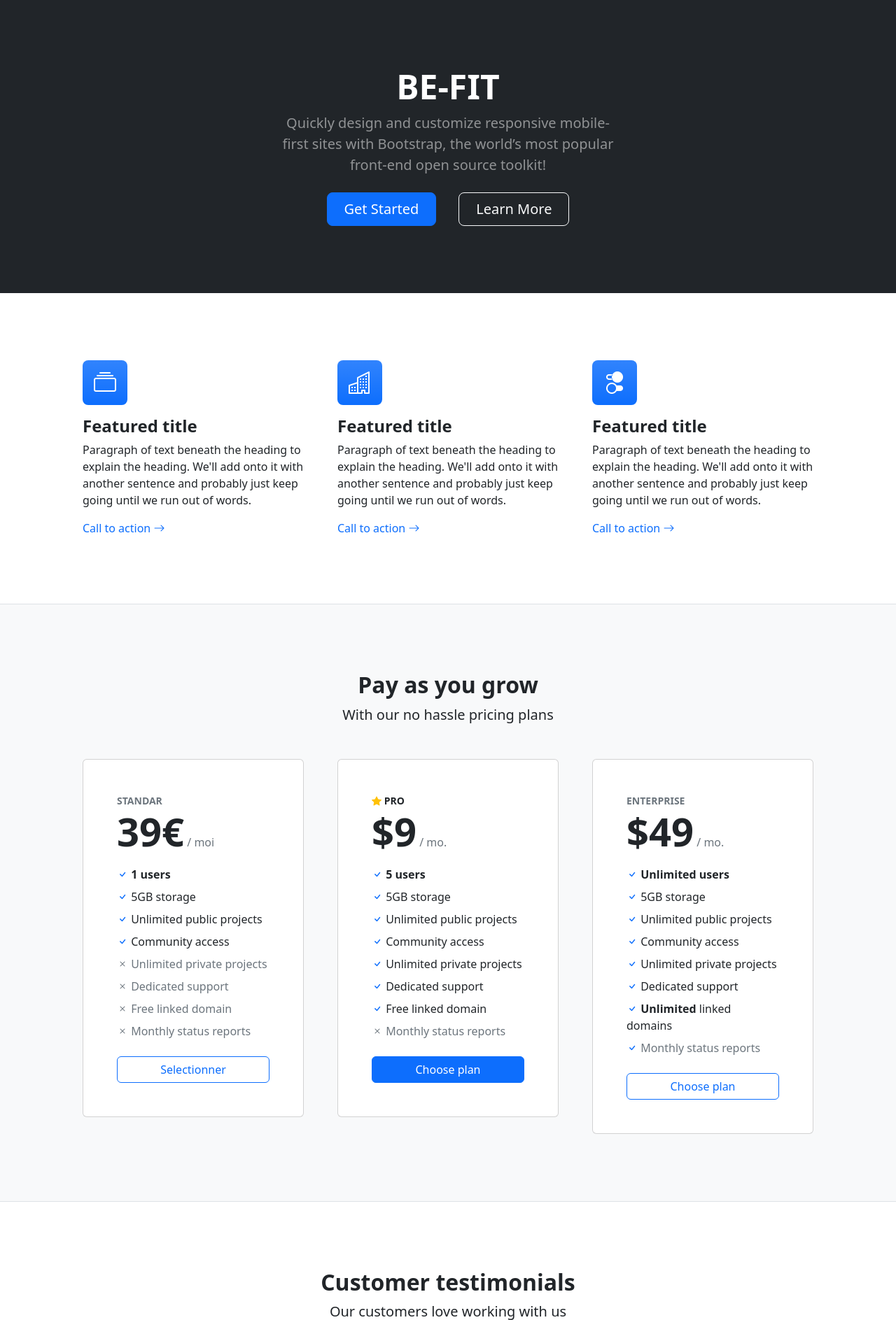
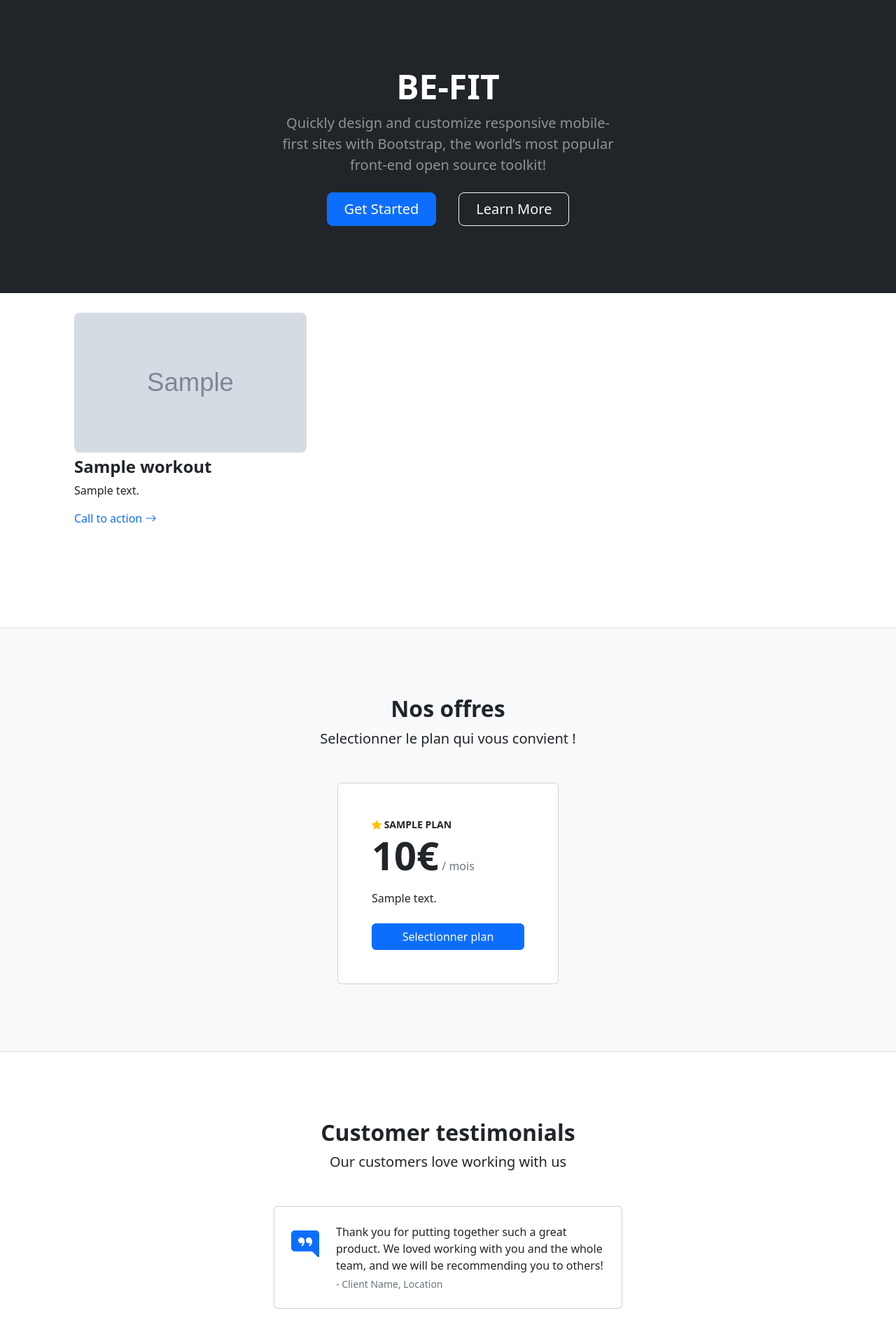
Before and after one commit to DipsLoco/TFE_2024, a Django app: template gym_app/templates/home.html in a window 1280 px wide. Shown: the part 57-1944 px from the top of the page at 70% size. Run offline with Django 4.2, Linux system fonts and the light colour scheme; the template is opened without the code that fills it: values that come from a table or form of the project are taken from there, others are empty; tables that the repository leaves empty hold one stand-in row (values such as "Sample post"); grey boxes marked "Sample" are stand-in pictures; parts of the project's set-up code (start-up, migrations or seed data) failed here and were passed over; some libraries are stand-ins or nearby versions.

Commit message:
ajout du views pour afficher data sur homepage

```diff
--- a/gym_app/admin.py
+++ b/gym_app/admin.py
@@ -23,7 +23,7 @@
     list_display = ['id', 'name', 'address', 'city', 'state', 'postal_code']
 
 class PlanAdmin(admin.ModelAdmin):
-    list_display = ['id', 'name', 'description', 'price', 'duration', 'image']
+    list_display = ['id', 'name','is_available', 'description', 'price', 'duration', 'image']
 
 class SubscriptionAdmin(admin.ModelAdmin):
     list_display = ['id', 'user', 'plan', 'start_date', 'payment_status']
--- a/gym_app/models.py
+++ b/gym_app/models.py
@@ -108,6 +108,9 @@
     image = models.ImageField(upload_to='plan_images/', blank=True, null=True)  # Image du plan
     is_available = models.BooleanField(default=False) # Plan availability
 
+    def __str__(self):
+        return self.name
+
 class Subscription(models.Model):
     PAYMENT_STATUS_CHOICES = [
         ('pending', 'En Attente'),
--- a/gym_app/templates/home.html
+++ b/gym_app/templates/home.html
@@ -3,12 +3,13 @@
 
 <!DOCTYPE html>
 <html lang="en">
+
 <head>
     <meta charset="utf-8" />
     <meta name="viewport" content="width=device-width, initial-scale=1, shrink-to-fit=no" />
     <meta name="description" content="" />
     <meta name="author" content="" />
-        <title>BE-FIT  |  CALISTHENIE</title>
+    <title>BE-FIT | CALISTHENIE</title>
     <!-- Favicon-->
     <link rel="icon" type="image/x-icon" href="{% static 'assets/favicon.ico' %}" />
     <!-- Bootstrap icons-->
@@ -16,12 +17,15 @@
     <!-- Core theme CSS (includes Bootstrap)-->
     <link href="{% static 'css/styles.css' %}" rel="stylesheet" />
 </head>
+
 <body>
     <!-- Responsive navbar-->
     <nav class="navbar navbar-expand-lg navbar-dark bg-dark">
         <div class="container px-5">
             <a class="navbar-brand" href="#!">Start Bootstrap</a>
-                <button class="navbar-toggler" type="button" data-bs-toggle="collapse" data-bs-target="#navbarSupportedContent" aria-controls="navbarSupportedContent" aria-expanded="false" aria-label="Toggle navigation"><span class="navbar-toggler-icon"></span></button>
+            <button class="navbar-toggler" type="button" data-bs-toggle="collapse"
+                data-bs-target="#navbarSupportedContent" aria-controls="navbarSupportedContent" aria-expanded="false"
+                aria-label="Toggle navigation"><span class="navbar-toggler-icon"></span></button>
             <div class="collapse navbar-collapse" id="navbarSupportedContent">
                 <ul class="navbar-nav ms-auto mb-2 mb-lg-0">
                     <li class="nav-item"><a class="nav-link active" aria-current="page" href="#!">Home</a></li>
@@ -39,7 +43,8 @@
                 <div class="col-lg-6">
                     <div class="text-center my-5">
                         <h1 class="display-5 fw-bolder text-white mb-2">BE-FIT</h1>
-                            <p class="lead text-white-50 mb-4">Quickly design and customize responsive mobile-first sites with Bootstrap, the world’s most popular front-end open source toolkit!</p>
+                        <p class="lead text-white-50 mb-4">Quickly design and customize responsive mobile-first sites
+                            with Bootstrap, the world’s most popular front-end open source toolkit!</p>
                         <div class="d-grid gap-3 d-sm-flex justify-content-sm-center">
                             <a class="btn btn-primary btn-lg px-4 me-sm-3" href="#features">Get Started</a>
                             <a class="btn btn-outline-light btn-lg px-4" href="#!">Learn More</a>
@@ -52,34 +57,33 @@
     <!-- Features section-->
     <section class="py-5 border-bottom" id="features">
         <div class="container px-5 my-5">
+
             <div class="row gx-5">
-                    <div class="col-lg-4 mb-5 mb-lg-0">
-                        <div class="feature bg-primary bg-gradient text-white rounded-3 mb-3"><i class="bi bi-collection"></i></div>
-                        <h2 class="h4 fw-bolder">Featured title</h2>
-                        <p>Paragraph of text beneath the heading to explain the heading. We'll add onto it with another sentence and probably just keep going until we run out of words.</p>
+                <div class="row">
+                    {% for workout in workouts %}
+                    <div class="col-lg-4 mb-5">
+                        <div class="feature bg-primary bg-gradient text-white rounded-3 mb-3" style="width: 100%;">
+                            <img src="media/{{ workout.image }}" alt="Image de {{ workout.title }}" class="rounded-3" style="width: 100%; height: 200px; object-fit: cover;">
+                        </div>
+                        <h2 class="h4 fw-bolder">{{ workout.title }}</h2>
+                        <p>
+                            {% if workout.description|length > 200 %}
+                            {{ workout.description|slice:":200" }}...
+                            {% else %}
+                            {{ workout.description }}
+                            {% endif %}
+                        </p>
                         <a class="text-decoration-none" href="#!">
                             Call to action
                             <i class="bi bi-arrow-right"></i>
                         </a>
                     </div>
-                    <div class="col-lg-4 mb-5 mb-lg-0">
-                        <div class="feature bg-primary bg-gradient text-white rounded-3 mb-3"><i class="bi bi-building"></i></div>
-                        <h2 class="h4 fw-bolder">Featured title</h2>
-                        <p>Paragraph of text beneath the heading to explain the heading. We'll add onto it with another sentence and probably just keep going until we run out of words.</p>
-                        <a class="text-decoration-none" href="#!">
-                            Call to action
-                            <i class="bi bi-arrow-right"></i>
-                        </a>
+                    {% endfor %}
                 </div>
-                    <div class="col-lg-4">
-                        <div class="feature bg-primary bg-gradient text-white rounded-3 mb-3"><i class="bi bi-toggles2"></i></div>
-                        <h2 class="h4 fw-bolder">Featured title</h2>
-                        <p>Paragraph of text beneath the heading to explain the heading. We'll add onto it with another sentence and probably just keep going until we run out of words.</p>
-                        <a class="text-decoration-none" href="#!">
-                            Call to action
-                            <i class="bi bi-arrow-right"></i>
-                        </a>
-                    </div>
+
+
+
+
             </div>
         </div>
     </section>
@@ -87,12 +91,12 @@
     <section class="bg-light py-5 border-bottom">
         <div class="container px-5 my-5">
             <div class="text-center mb-5">
-                    <h2 class="fw-bolder">Pay as you grow</h2>
-                    <p class="lead mb-0">With our no hassle pricing plans</p>
+                <h2 class="fw-bolder">Nos offres</h2>
+                <p class="lead mb-0">Selectionner le plan qui vous convient !</p>
             </div>
             <div class="row gx-5 justify-content-center">
                 <!-- Pricing card free-->
-                    <div class="col-lg-6 col-xl-4">
+                <!-- <div class="col-lg-6 col-xl-4">
                         <div class="card mb-5 mb-xl-0">
                             <div class="card-body p-5">
                                 <div class="small text-uppercase fw-bold text-muted">Standar</div>
@@ -137,59 +141,40 @@
                                 <div class="d-grid"><a class="btn btn-outline-primary" href="#!">Selectionner</a></div>
                             </div>
                         </div>
-                    </div>
+                    </div> -->
                 <!-- Pricing card pro-->
+                {% for plan in plans %}
                 <div class="col-lg-6 col-xl-4">
                     <div class="card mb-5 mb-xl-0">
                         <div class="card-body p-5">
                             <div class="small text-uppercase fw-bold">
                                 <i class="bi bi-star-fill text-warning"></i>
-                                    Pro
+                                {{ plan.name }}
                             </div>
                             <div class="mb-3">
-                                    <span class="display-4 fw-bold">$9</span>
-                                    <span class="text-muted">/ mo.</span>
+                                <span class="display-4 fw-bold">{{plan.price}}€</span>
+                                <span class="text-muted">/ mois</span>
                             </div>
                             <ul class="list-unstyled mb-4">
                                 <li class="mb-2">
-                                        <i class="bi bi-check text-primary"></i>
-                                        <strong>5 users</strong>
+                                    <i class="bi text-primary"></i>
+
+                                    {% if plan.description|length > 200 %}
+                                    {{ plan.description|slice:":200" }}...
+                                    {% else %}
+                                    {{ plan.description }}
+                                    {% endif %}
+
                                 </li>
-                                    <li class="mb-2">
-                                        <i class="bi bi-check text-primary"></i>
-                                        5GB storage
-                                    </li>
-                                    <li class="mb-2">
-                                        <i class="bi bi-check text-primary"></i>
-                                        Unlimited public projects
-                                    </li>
-                                    <li class="mb-2">
-                                        <i class="bi bi-check text-primary"></i>
-                                        Community access
-                                    </li>
-                                    <li class="mb-2">
-                                        <i class="bi bi-check text-primary"></i>
-                                        Unlimited private projects
-                                    </li>
-                                    <li class="mb-2">
-                                        <i class="bi bi-check text-primary"></i>
-                                        Dedicated support
-                                    </li>
-                                    <li class="mb-2">
-                                        <i class="bi bi-check text-primary"></i>
-                                        Free linked domain
-                                    </li>
-                                    <li class="text-muted">
-                                        <i class="bi bi-x"></i>
-                                        Monthly status reports
-                                    </li>
+
                             </ul>
-                                <div class="d-grid"><a class="btn btn-primary" href="#!">Choose plan</a></div>
+                            <div class="d-grid"><a class="btn btn-primary" href="#!">Selectionner plan</a></div>
                         </div>
                     </div>
                 </div>
+                {% endfor %}
                 <!-- Pricing card enterprise-->
-                    <div class="col-lg-6 col-xl-4">
+                <!-- <div class="col-lg-6 col-xl-4">
                         <div class="card">
                             <div class="card-body p-5">
                                 <div class="small text-uppercase fw-bold text-muted">Enterprise</div>
@@ -235,7 +220,7 @@
                                 <div class="d-grid"><a class="btn btn-outline-primary" href="#!">Choose plan</a></div>
                             </div>
                         </div>
-                    </div>
+                    </div> -->
             </div>
         </div>
     </section>
@@ -252,9 +237,12 @@
                     <div class="card mb-4">
                         <div class="card-body p-4">
                             <div class="d-flex">
-                                    <div class="flex-shrink-0"><i class="bi bi-chat-right-quote-fill text-primary fs-1"></i></div>
+                                <div class="flex-shrink-0"><i class="bi bi-chat-right-quote-fill text-primary fs-1"></i>
+                                </div>
                                 <div class="ms-4">
-                                        <p class="mb-1">Thank you for putting together such a great product. We loved working with you and the whole team, and we will be recommending you to others!</p>
+                                    <p class="mb-1">Thank you for putting together such a great product. We loved
+                                        working with you and the whole team, and we will be recommending you to others!
+                                    </p>
                                     <div class="small text-muted">- Client Name, Location</div>
                                 </div>
                             </div>
@@ -264,9 +252,12 @@
                     <div class="card">
                         <div class="card-body p-4">
                             <div class="d-flex">
-                                    <div class="flex-shrink-0"><i class="bi bi-chat-right-quote-fill text-primary fs-1"></i></div>
+                                <div class="flex-shrink-0"><i class="bi bi-chat-right-quote-fill text-primary fs-1"></i>
+                                </div>
                                 <div class="ms-4">
-                                        <p class="mb-1">The whole team was a huge help with putting things together for our company and brand. We will be hiring them again in the near future for additional work!</p>
+                                    <p class="mb-1">The whole team was a huge help with putting things together for our
+                                        company and brand. We will be hiring them again in the near future for
+                                        additional work!</p>
                                     <div class="small text-muted">- Client Name, Location</div>
                                 </div>
                             </div>
@@ -280,7 +271,8 @@
     <section class="bg-light py-5">
         <div class="container px-5 my-5 px-5">
             <div class="text-center mb-5">
-                    <div class="feature bg-primary bg-gradient text-white rounded-3 mb-3"><i class="bi bi-envelope"></i></div>
+                <div class="feature bg-primary bg-gradient text-white rounded-3 mb-3"><i class="bi bi-envelope"></i>
+                </div>
                 <h2 class="fw-bolder">Get in touch</h2>
                 <p class="lead mb-0">We'd love to hear from you</p>
             </div>
@@ -296,28 +288,35 @@
                     <form id="contactForm" data-sb-form-api-token="API_TOKEN">
                         <!-- Name input-->
                         <div class="form-floating mb-3">
-                                <input class="form-control" id="name" type="text" placeholder="Enter your name..." data-sb-validations="required" />
+                            <input class="form-control" id="name" type="text" placeholder="Enter your name..."
+                                data-sb-validations="required" />
                             <label for="name">Full name</label>
                             <div class="invalid-feedback" data-sb-feedback="name:required">A name is required.</div>
                         </div>
                         <!-- Email address input-->
                         <div class="form-floating mb-3">
-                                <input class="form-control" id="email" type="email" placeholder="name@example.com" data-sb-validations="required,email" />
+                            <input class="form-control" id="email" type="email" placeholder="name@example.com"
+                                data-sb-validations="required,email" />
                             <label for="email">Email address</label>
                             <div class="invalid-feedback" data-sb-feedback="email:required">An email is required.</div>
                             <div class="invalid-feedback" data-sb-feedback="email:email">Email is not valid.</div>
                         </div>
                         <!-- Phone number input-->
                         <div class="form-floating mb-3">
-                                <input class="form-control" id="phone" type="tel" placeholder="(123) 456-7890" data-sb-validations="required" />
+                            <input class="form-control" id="phone" type="tel" placeholder="(123) 456-7890"
+                                data-sb-validations="required" />
                             <label for="phone">Phone number</label>
-                                <div class="invalid-feedback" data-sb-feedback="phone:required">A phone number is required.</div>
+                            <div class="invalid-feedback" data-sb-feedback="phone:required">A phone number is required.
+                            </div>
                         </div>
                         <!-- Message input-->
                         <div class="form-floating mb-3">
-                                <textarea class="form-control" id="message" type="text" placeholder="Enter your message here..." style="height: 10rem" data-sb-validations="required"></textarea>
+                            <textarea class="form-control" id="message" type="text"
+                                placeholder="Enter your message here..." style="height: 10rem"
+                                data-sb-validations="required"></textarea>
                             <label for="message">Message</label>
-                                <div class="invalid-feedback" data-sb-feedback="message:required">A message is required.</div>
+                            <div class="invalid-feedback" data-sb-feedback="message:required">A message is required.
+                            </div>
                         </div>
                         <!-- Submit success message-->
                         <!---->
@@ -328,16 +327,20 @@
                                 <div class="fw-bolder">Form submission successful!</div>
                                 To activate this form, sign up at
                                 <br />
-                                    <a href="https://startbootstrap.com/solution/contact-forms">https://startbootstrap.com/solution/contact-forms</a>
+                                <a
+                                    href="https://startbootstrap.com/solution/contact-forms">https://startbootstrap.com/solution/contact-forms</a>
                             </div>
                         </div>
                         <!-- Submit error message-->
                         <!---->
                         <!-- This is what your users will see when there is-->
                         <!-- an error submitting the form-->
-                            <div class="d-none" id="submitErrorMessage"><div class="text-center text-danger mb-3">Error sending message!</div></div>
+                        <div class="d-none" id="submitErrorMessage">
+                            <div class="text-center text-danger mb-3">Error sending message!</div>
+                        </div>
                         <!-- Submit Button-->
-                            <div class="d-grid"><button class="btn btn-primary btn-lg disabled" id="submitButton" type="submit">Submit</button></div>
+                        <div class="d-grid"><button class="btn btn-primary btn-lg disabled" id="submitButton"
+                                type="submit">Submit</button></div>
                     </form>
                 </div>
             </div>
@@ -345,7 +348,9 @@
     </section>
     <!-- Footer-->
     <footer class="py-5 bg-dark">
-            <div class="container px-5"><p class="m-0 text-center text-white">Copyright &copy; Your Website 2023</p></div>
+        <div class="container px-5">
+            <p class="m-0 text-center text-white">Copyright &copy; Your Website 2023</p>
+        </div>
     </footer>
     <!-- Bootstrap core JS-->
     <script src="https://cdn.jsdelivr.net/npm/bootstrap@5.2.3/dist/js/bootstrap.bundle.min.js"></script>
@@ -357,4 +362,5 @@
     <!-- * * * * * * * * * * * * * * * * * * * * * * * * * * * * * * * * * * * * * * * *-->
     <script src="https://cdn.startbootstrap.com/sb-forms-latest.js"></script>
 </body>
+
 </html>
--- a/gym_app/views.py
+++ b/gym_app/views.py
@@ -1,5 +1,9 @@
 from django.shortcuts import render
+
+from gym_app.models import Plan, Workout
 
 # Create your views here.
 def home(request):
-    return render(request, 'home.html', {})
+    plans = Plan.objects.filter(is_available=True)
+    workouts = Workout.objects.filter(available=True)
+    return render(request, 'home.html', {'plans': plans, 'workouts': workouts})
```
Also changed, not shown: media/workout_images/3_QqQ46b5.jpg (added), media/workout_images/about_4vw3nL0.jpg (added), media/workout_images/cal_FbisuCW.jpg (added). Lines whose indentation alone changed are shown as unchanged.
